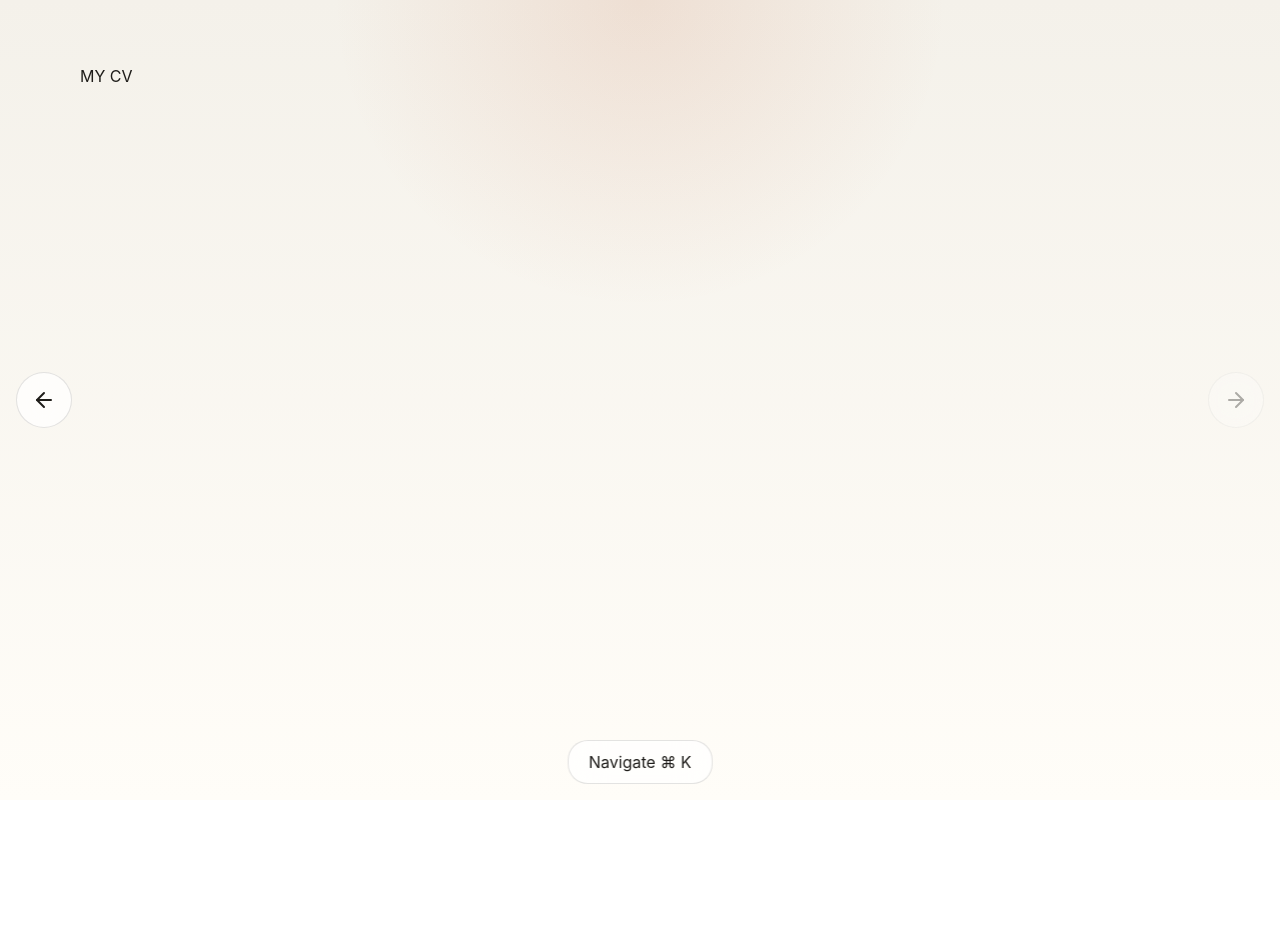
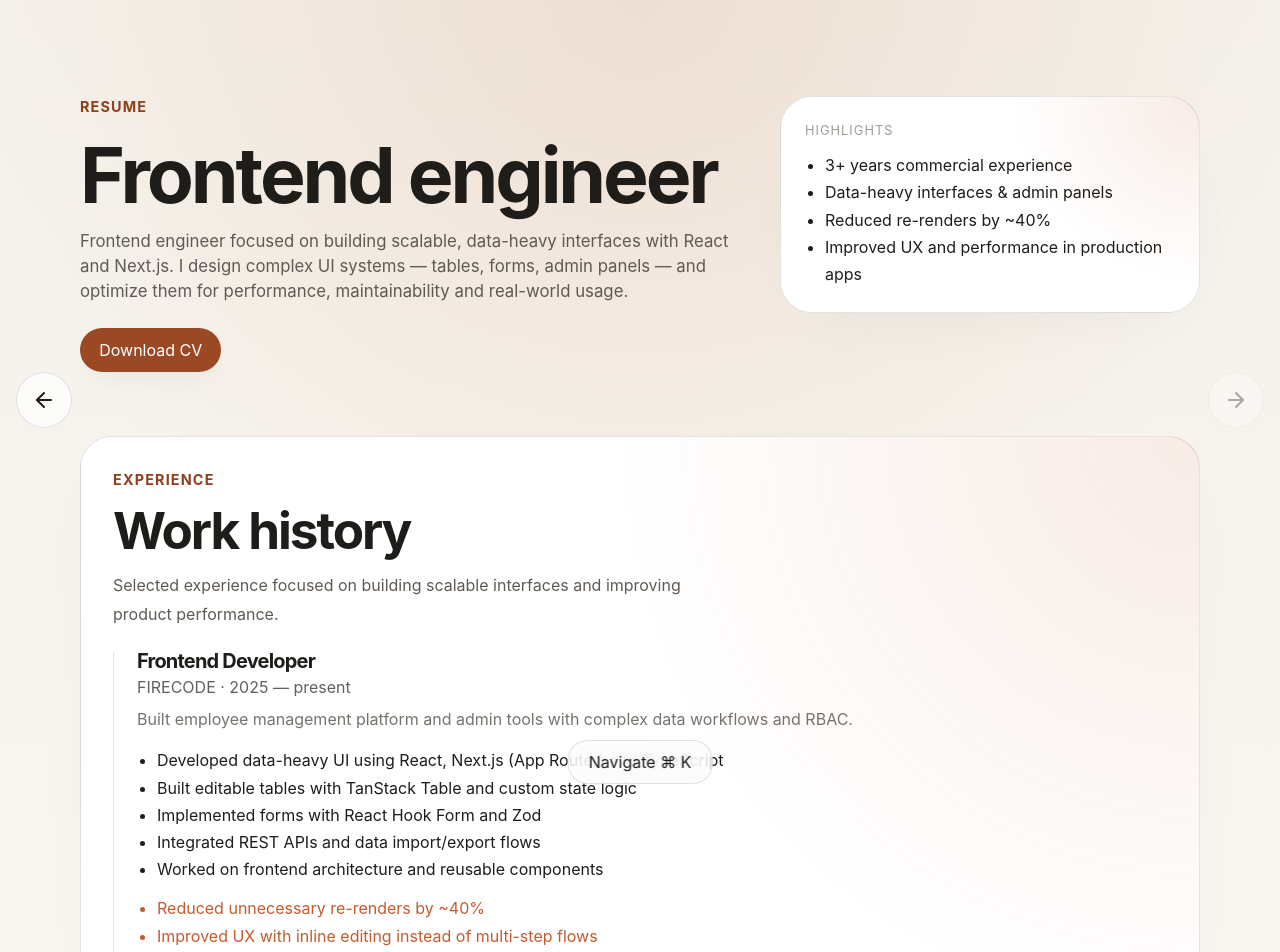
Before and after one commit to shchurofff/portfolio, a Vue app: page /resume in a window 1280 px wide. Shown: the top 952 px of the page. Before the commit the page ends 800 px from the top, so only its background shows below. Built offline with nearby package versions, Linux system fonts and the light colour scheme; the HTML template or start-up script is replaced by a standard one.

Commit message:
feat(resume): added resume page

```diff
--- /dev/null
+++ b/src/data/resume.ts
@@ -0,0 +1,70 @@
+export const experience = [
+  {
+    company: "FIRECODE",
+    role: "Frontend Developer",
+    period: "2025 — present",
+    highlight:
+      "Built employee management platform and admin tools with complex data workflows and RBAC.",
+
+    points: [
+      "Developed data-heavy UI using React, Next.js (App Router) and TypeScript",
+      "Built editable tables with TanStack Table and custom state logic",
+      "Implemented forms with React Hook Form and Zod",
+      "Integrated REST APIs and data import/export flows",
+      "Worked on frontend architecture and reusable components",
+    ],
+
+    impact: [
+      "Reduced unnecessary re-renders by ~40%",
+      "Improved UX with inline editing instead of multi-step flows",
+      "Standardized UI via reusable component patterns",
+    ],
+  },
+  {
+    company: "AppsTrain",
+    role: "Frontend Developer",
+    period: "2024 — 2025",
+    highlight:
+      "Developed student platform with testing system, real-time state sync and improved UX flows.",
+
+    points: [
+      "Built student dashboard using React and TypeScript",
+      "Implemented timers, autosave and progress tracking",
+      "Optimized data loading with React Query",
+      "Introduced reusable component architecture",
+    ],
+
+    impact: [
+      "Increased test completion rate by 20–30%",
+      "Reduced data load overhead and improved responsiveness",
+      "Accelerated UI development after architecture improvements",
+    ],
+  },
+  {
+    company: "SK NEBO",
+    role: "Frontend Developer",
+    period: "2022 — 2024",
+    highlight:
+      "Migrated legacy frontend to modern stack and improved performance and maintainability.",
+
+    points: [
+      "Migrated project from jQuery to React + Next.js",
+      "Implemented analytics dashboards with Chart.js",
+      "Set up CI/CD and testing environment (Vitest)",
+      "Performed code reviews and improved code quality",
+    ],
+
+    impact: [
+      "Reduced page load time by 30–50%",
+      "Improved SEO and application structure",
+      "Decreased maintenance overhead through modernization",
+    ],
+  },
+];
+
+export const highlights = [
+  "3+ years commercial experience",
+  "Data-heavy interfaces & admin panels",
+  "Reduced re-renders by ~40%",
+  "Improved UX and performance in production apps",
+];
--- a/src/views/ResumeView.vue
+++ b/src/views/ResumeView.vue
@@ -1,7 +1,207 @@
 <template>
-  <div>MY CV</div>
+  <section class="resume-view">
+    <div class="resume-view__intro">
+      <div class="resume-view__intro-content">
+        <p class="eyebrow animate-fade-up animate-delay-1">Resume</p>
+
+        <h1 class="resume-view__title display__title animate-blur-reveal animate-delay-2">
+          Frontend engineer
+        </h1>
+
+        <p class="resume-view__text animate-fade-up animate-delay-3">
+          Frontend engineer focused on building scalable, data-heavy interfaces with React and
+          Next.js. I design complex UI systems — tables, forms, admin panels — and optimize them for
+          performance, maintainability and real-world usage.
+        </p>
+
+        <a href="/cv.pdf" download class="resume-view__download animate-fade-up animate-delay-4">
+          Download CV
+        </a>
+      </div>
+
+      <div class="resume-view__side animate-fade-up animate-delay-4">
+        <div class="resume-side">
+          <div class="resume-side__block">
+            <p class="resume-side__label">Highlights</p>
+            <ul class="resume-side__list">
+              <li v-for="item in highlights" :key="item">{{ item }}</li>
+            </ul>
+          </div>
+        </div>
+      </div>
+    </div>
+
+    <InfoPanel
+      :subtitle="'Experience'"
+      :title="'Work history'"
+      :text="'Selected experience focused on building scalable interfaces and improving product performance.'"
+    >
+      <div class="resume-view__timeline">
+        <div v-for="job in experience" :key="job.company" class="resume-job">
+          <div class="resume-job__header">
+            <h3 class="resume-job__title">{{ job.role }}</h3>
+            <span class="resume-job__meta">{{ job.company }} · {{ job.period }}</span>
+          </div>
+
+          <p class="resume-job__highlight">
+            {{ job.highlight }}
+          </p>
+
+          <ul class="resume-job__list">
+            <li v-for="item in job.points" :key="item">{{ item }}</li>
+          </ul>
+
+          <ul class="resume-job__impact">
+            <li v-for="item in job.impact" :key="item">{{ item }}</li>
+          </ul>
+        </div>
+      </div>
+    </InfoPanel>
+
+    <InfoPanel
+      :subtitle="'Education'"
+      :title="'Academic background'"
+      :text="'Formal education and degree.'"
+    >
+      <div class="resume-edu">
+        <h3>Master’s in Software Engineering</h3>
+        <p>Luhansk State University named after V. Dahl — 2025</p>
+      </div>
+    </InfoPanel>
+  </section>
 </template>
 
-<script setup lang="ts"></script>
+<script setup lang="ts">
+import InfoPanel from "@/components/AboutView/InfoPanel.vue";
+import { experience, highlights } from "@/data/resume";
+</script>
 
-<style scoped lang="scss"></style>
+<style scoped lang="scss">
+.resume-view {
+  display: grid;
+  gap: var(--space-16);
+  padding-block: var(--space-8) var(--space-16);
+}
+
+.resume-view__intro {
+  display: grid;
+  gap: var(--space-8);
+}
+
+@media (min-width: 920px) {
+  .resume-view__intro {
+    grid-template-columns: minmax(0, 1fr) minmax(320px, 420px);
+    align-items: start;
+  }
+}
+
+.resume-view__intro-content {
+  max-width: 44rem;
+}
+
+.resume-view__title {
+  font-size: clamp(3.5rem, 6vw, 6.5rem);
+}
+
+.resume-view__text {
+  margin-top: var(--space-4);
+  font-size: 1.05rem;
+}
+
+.resume-view__download {
+  display: inline-flex;
+  align-items: center;
+  gap: var(--space-2);
+  margin-top: var(--space-6);
+  padding: 0.6rem 1.2rem;
+  border-radius: 999px;
+  background: color-mix(in srgb, var(--color-accent) 80%, black);
+  color: white;
+  text-decoration: none;
+  box-shadow: 0 10px 30px -10px var(--color-shadow);
+}
+
+.resume-view__timeline {
+  position: relative;
+  display: grid;
+  gap: var(--space-10);
+  margin-top: var(--space-6);
+  padding-left: var(--space-6);
+}
+
+.resume-view__timeline::before {
+  content: "";
+  position: absolute;
+  left: 0;
+  top: 0;
+  bottom: 0;
+  width: 1px;
+  background: var(--color-border);
+}
+
+.resume-job__title {
+  font-size: 1.25rem;
+}
+
+.resume-job__meta {
+  display: block;
+  opacity: 0.7;
+  margin-top: 0.25rem;
+}
+
+.resume-job__highlight {
+  margin-top: var(--space-2);
+  opacity: 0.85;
+}
+
+.resume-job__list {
+  margin-top: var(--space-4);
+  padding-left: 1.25rem;
+  line-height: 1.7;
+}
+
+.resume-job__impact {
+  margin-top: var(--space-3);
+  padding-left: 1.25rem;
+  line-height: 1.7;
+  color: var(--color-accent);
+}
+
+.resume-edu {
+  margin-top: var(--space-6);
+}
+
+.resume-view__side {
+  display: block;
+}
+
+.resume-side {
+  padding: var(--space-6);
+  border: 1px solid var(--color-border);
+  border-radius: var(--radius-lg);
+  background:
+    radial-gradient(circle at top right, var(--color-accent-soft), transparent 40%),
+    var(--color-surface-strong);
+  box-shadow: 0 24px 80px -42px var(--color-shadow);
+
+  display: grid;
+  gap: var(--space-6);
+}
+
+.resume-side__block {
+  display: grid;
+  gap: var(--space-3);
+}
+
+.resume-side__label {
+  font-size: 0.8rem;
+  text-transform: uppercase;
+  opacity: 0.6;
+  letter-spacing: 0.08em;
+}
+
+.resume-side__list {
+  padding-left: 1.25rem;
+  line-height: 1.7;
+}
+</style>
```
Also changed, not shown: 1 other file (tests, documents, lock files or other folders).
